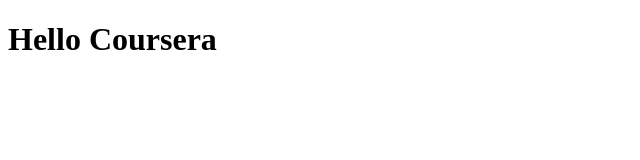
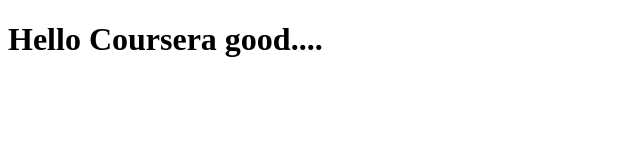
Before and after one commit to ash13win/coursera-test, a plain HTML site: page site/index.html in a window 1280 px wide. Shown: the whole page, without its empty margins (0-640 px from the left). Drawn offline with Linux system fonts and the light colour scheme.

Commit message:
Modified

```diff
--- a/site/index.html
+++ b/site/index.html
@@ -4,6 +4,6 @@
  	<title>Hello World!</title>
  </head>
  <body>
- <h1>Hello Coursera</h1>
+ <h1>Hello Coursera good....</h1>
  </body>
  </html>
```
